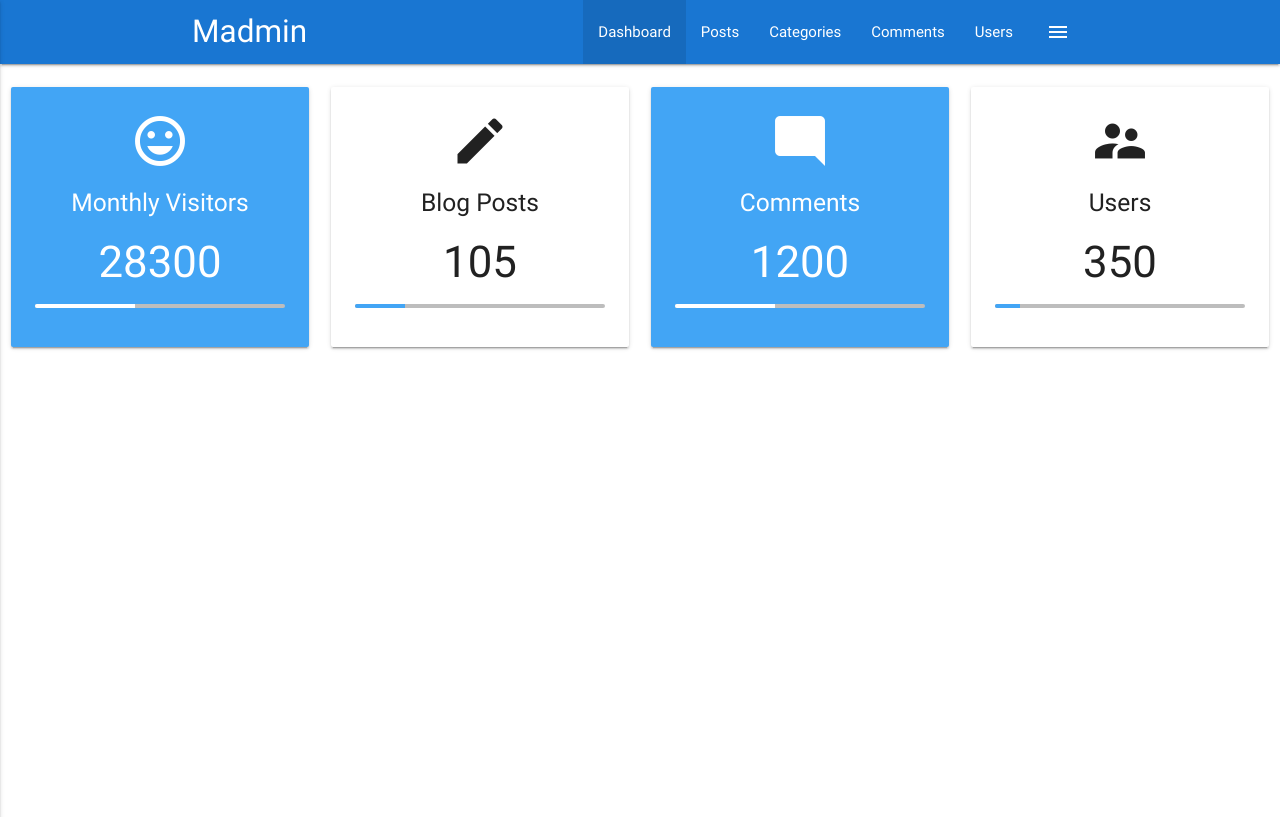
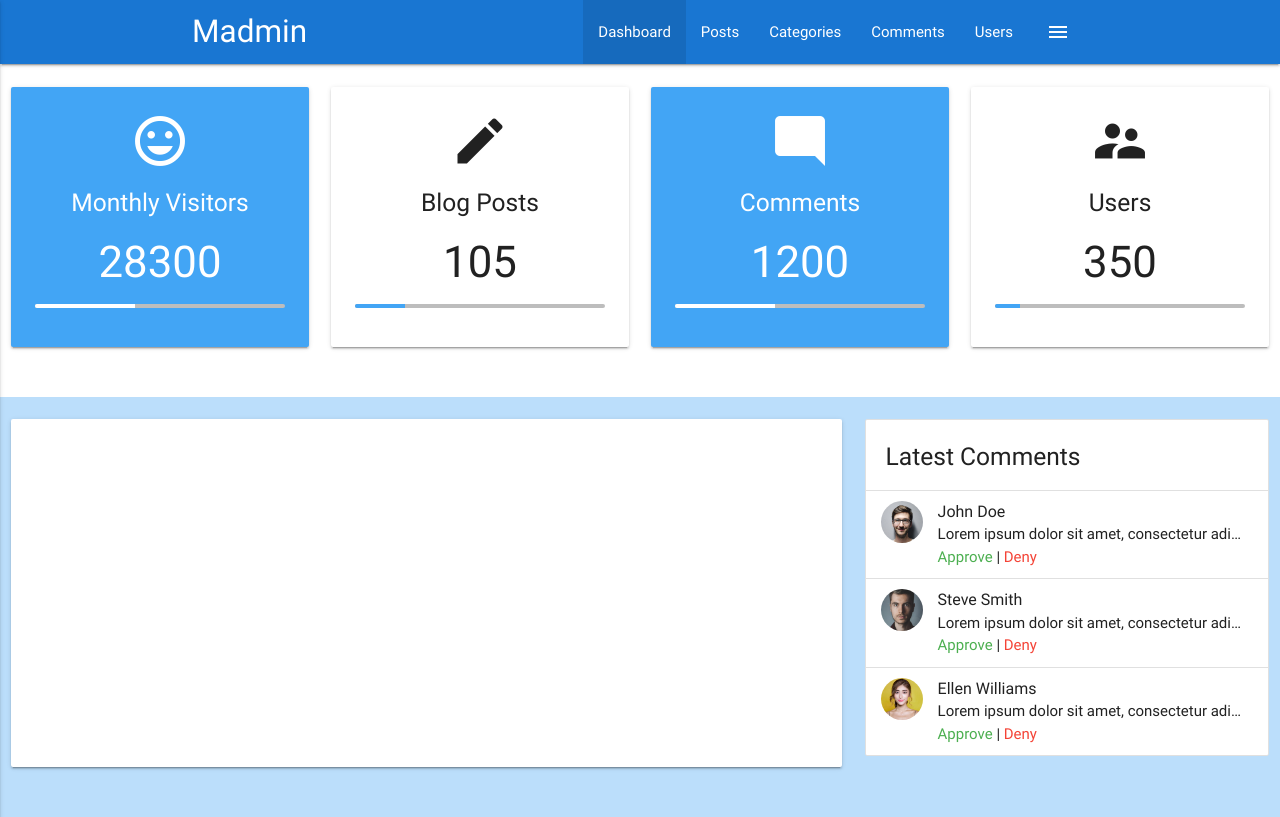
Before and after one commit to BrandonSmith8038/udemy-materilize-css, a website: page madmin/index.html in a window 1280 px wide. Drawn offline with nearby package versions, Linux system fonts and the light colour scheme.

Commit message:
Display Chart and Recent Comments

```diff
--- a/madmin/index.html
+++ b/madmin/index.html
@@ -102,6 +102,45 @@
       </div>
     </div>
   </section>
+  <!--Section: Visitors-->
+  <section class="section section-visitors blue lighten-4">
+    <div class="row">
+      <div class="col s12 m6 l8">
+        <div class="card-panel">
+          <div id="chartContainer" style="height: 300px; width: 100%"></div>
+        </div>
+      </div>
+      <div class="col s12 m6 l4">
+        <!--Latest Comments-->
+        <ul class="collection with-header latest-comments">
+          <li class="collection-header">
+            <h5>Latest Comments</h5>
+          </li>
+          <li class="collection-item avatar">
+            <img src="img/person1.jpg" alt="" class="circle">
+            <span class="title">John Doe</span>
+            <p class="truncate">Lorem ipsum dolor sit amet, consectetur adipisicing elit. Hic in cumque accusantium deserunt sed perferendis, quas fugit laudantium. Temporibus beatae, aliquam vero sint eius reiciendis voluptatum cumque eveniet nulla alias.</p>
+            <a href="#" class="approve green-text">Approve</a> |
+            <a href="#" class="deny red-text">Deny</a>
+          </li>
+          <li class="collection-item avatar">
+            <img src="img/person2.jpg" alt="" class="circle">
+            <span class="title">Steve Smith</span>
+            <p class="truncate">Lorem ipsum dolor sit amet, consectetur adipisicing elit. Hic in cumque accusantium deserunt sed perferendis, quas fugit laudantium. Temporibus beatae, aliquam vero sint eius reiciendis voluptatum cumque eveniet nulla alias.</p>
+            <a href="#" class="approve green-text">Approve</a> |
+            <a href="#" class="deny red-text">Deny</a>
+          </li>
+          <li class="collection-item avatar">
+            <img src="img/person3.jpg" alt="" class="circle">
+            <span class="title">Ellen Williams</span>
+            <p class="truncate">Lorem ipsum dolor sit amet, consectetur adipisicing elit. Hic in cumque accusantium deserunt sed perferendis, quas fugit laudantium. Temporibus beatae, aliquam vero sint eius reiciendis voluptatum cumque eveniet nulla alias.</p>
+            <a href="#" class="approve green-text">Approve</a> |
+            <a href="#" class="deny red-text">Deny</a>
+          </li>
+        </ul>
+      </div>
+    </div>
+  </section>
 
   <!--PreLoader-->
   <div class="loader preloader-wrapper big active">
@@ -119,6 +158,8 @@
   <!--Import jQuery before materialize.js-->
   <script type="text/javascript" src="https://code.jquery.com/jquery-3.2.1.min.js"></script>
   <script type="text/javascript" src="js/materialize.min.js"></script>
+  <script src="https:/canvasjs.com/assets/script/canvasjs.min.js"></script>
+  <script src="js/chart.js"></script>
   <script>
   $('.section').hide()
 
@@ -148,6 +189,20 @@
         })
       })
 
+      //Comments Approve or Deny
+      $('.approve').click(function(e) {
+        Materialize.toast('Comment Approved', 3000)
+
+        e.preventDefault()
+
+      })
+      $('.deny').click(function(e) {
+        Materialize.toast('Comment Denied', 3000)
+
+        e.preventDefault()
+
+      })
+
 
     });
   }, 1000)
```
